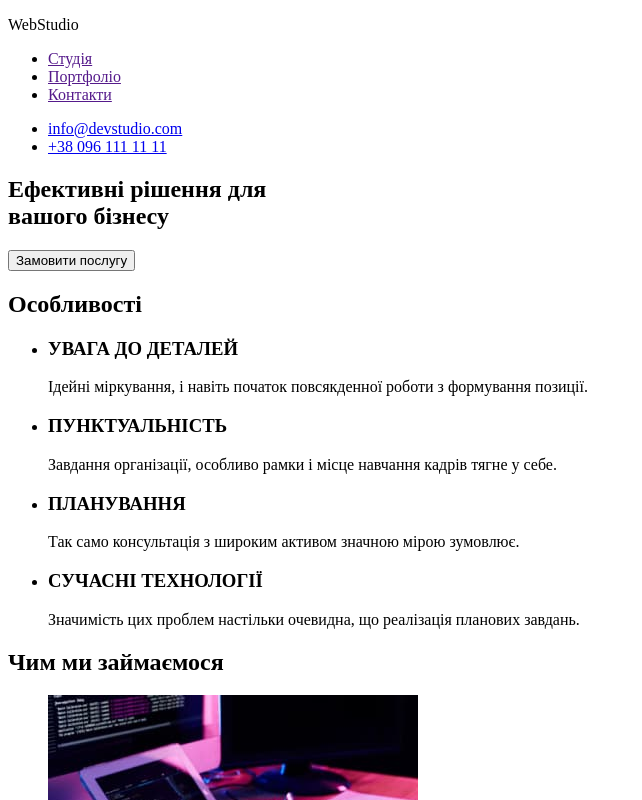
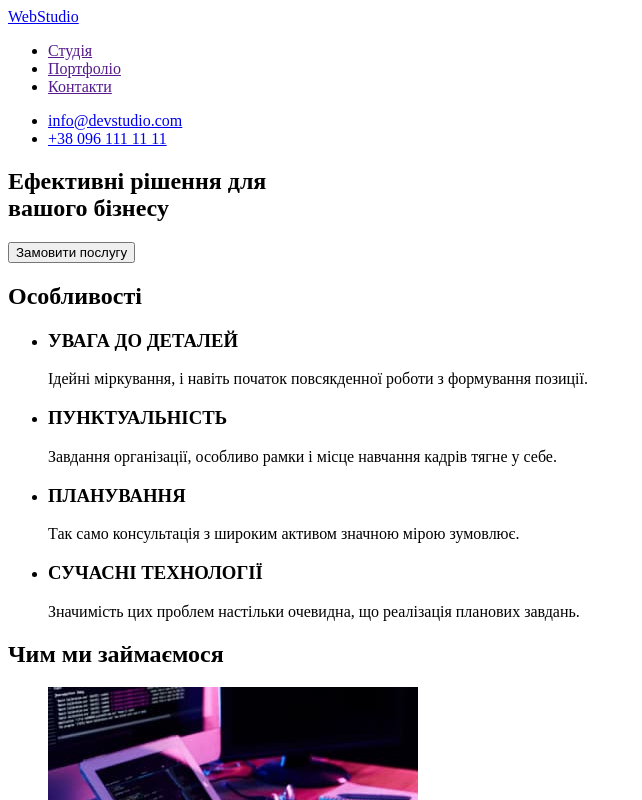
Before and after one commit to RuslanDurman/goit-markup-hw-01, a plain HTML site: page index.html in a window 1280 px wide. Shown: the top 800 px of the page, without its empty margins (0-642 px from the left). Drawn offline with Linux system fonts and the light colour scheme.

Commit message:
Замінює логотип на посилання

```diff
--- a/index.html
+++ b/index.html
@@ -11,7 +11,7 @@
     <!-- Шапка сайту-->
 
     <header>
-        <p>WebStudio</p>
+        <a href="./index.html">WebStudio</a>
         <nav>
             <ul>
                 <li><a href="">Студія</a></li>
@@ -104,7 +104,7 @@
     <!-- Підвал сайту -->
 
     <footer>
-        <p>WebStudio</p>
+        <a href="./index.html">WebStudio</a>
         <address>
             м. Київ, пр-т Лесі Українки, 26 <br>
             <a href="mailto:info@devstudio.com">info@devstudio.com</a><br>
```
